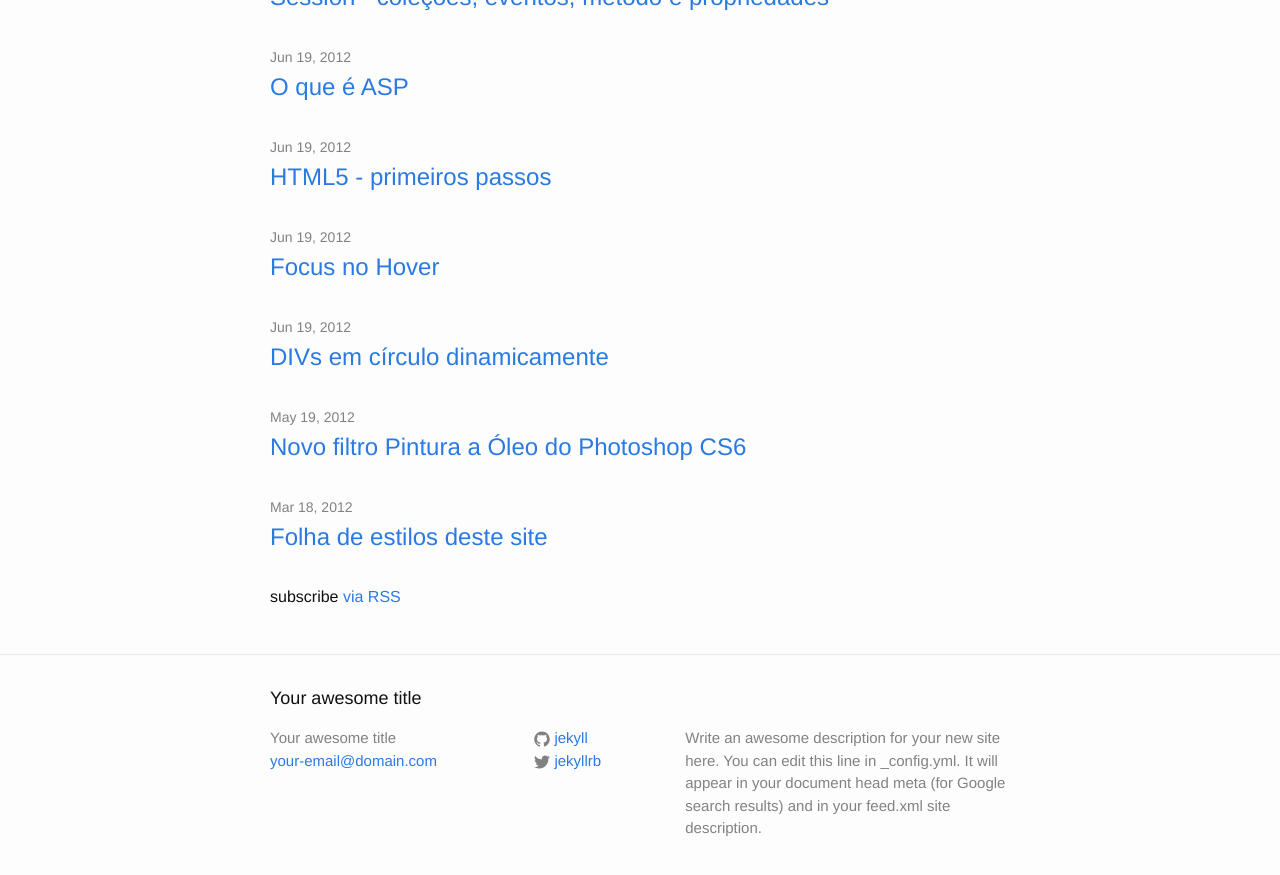
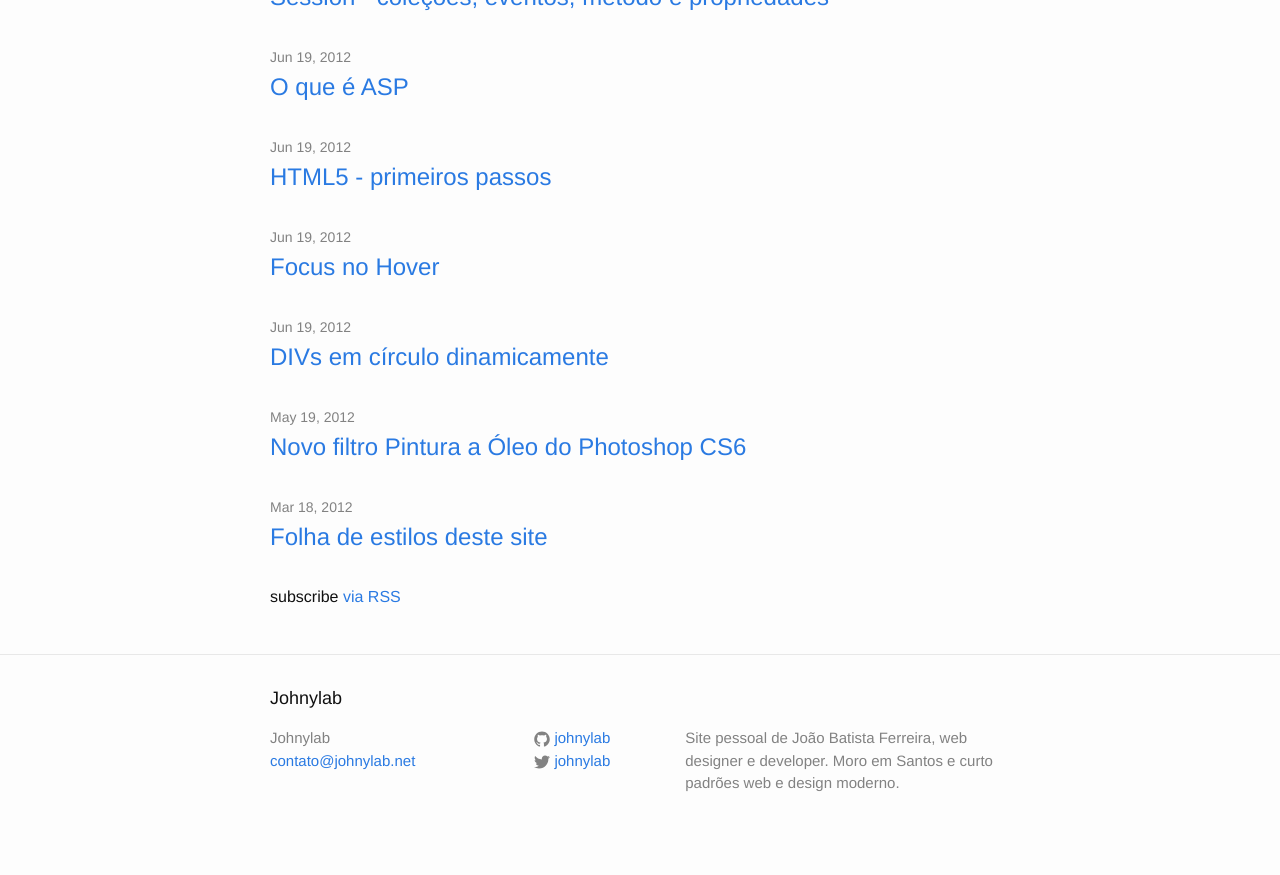
Before and after one commit to johnylab/johnylab.github.io, a Jekyll site: the page built from index.html, in a window 1280 px wide and 900 px high, scrolled down 1946 px. Shown: the top 875 px of the window. Built offline with Jekyll 4.4.1, drawn with Linux system fonts in a browser that asks for light colours; some of the changed text lies outside the part shown.

Commit message:
Configuração do Jekyll com Gulp

```diff
--- a/_config.yml
+++ b/_config.yml
@@ -1,21 +1,20 @@
-# Welcome to Jekyll!
-#
-# This config file is meant for settings that affect your whole blog, values
-# which you are expected to set up once and rarely need to edit after that.
-# For technical reasons, this file is *NOT* reloaded automatically when you use
-# 'jekyll serve'. If you change this file, please restart the server process.
-
-# Site settings
-title: Your awesome title
-email: your-email@domain.com
-description: > # this means to ignore newlines until "baseurl:"
-  Write an awesome description for your new site here. You can edit this
-  line in _config.yml. It will appear in your document head meta (for
-  Google search results) and in your feed.xml site description.
+title: Johnylab
+email: contato@johnylab.net
+description: >
+  Site pessoal de João Batista Ferreira, web designer e developer.
+  Moro em Santos e curto padrões web e design moderno.
 baseurl: "" # the subpath of your site, e.g. /blog
-url: "http://yourdomain.com" # the base hostname & protocol for your site
-twitter_username: jekyllrb
-github_username:  jekyll
+url: "http://johnylab.net" # the base hostname & protocol for your site
+twitter_username: johnylab
+github_username:  johnylab
 
 # Build settings
 markdown: kramdown
+
+defaults:
+  -
+    scope:
+      path: ""
+      type: posts
+    values:
+      layout: "post"
```
Also changed, not shown: gulpfile.js (added, +49 -0 lines), package.json (added, +31 -0 lines), 1 other file.
